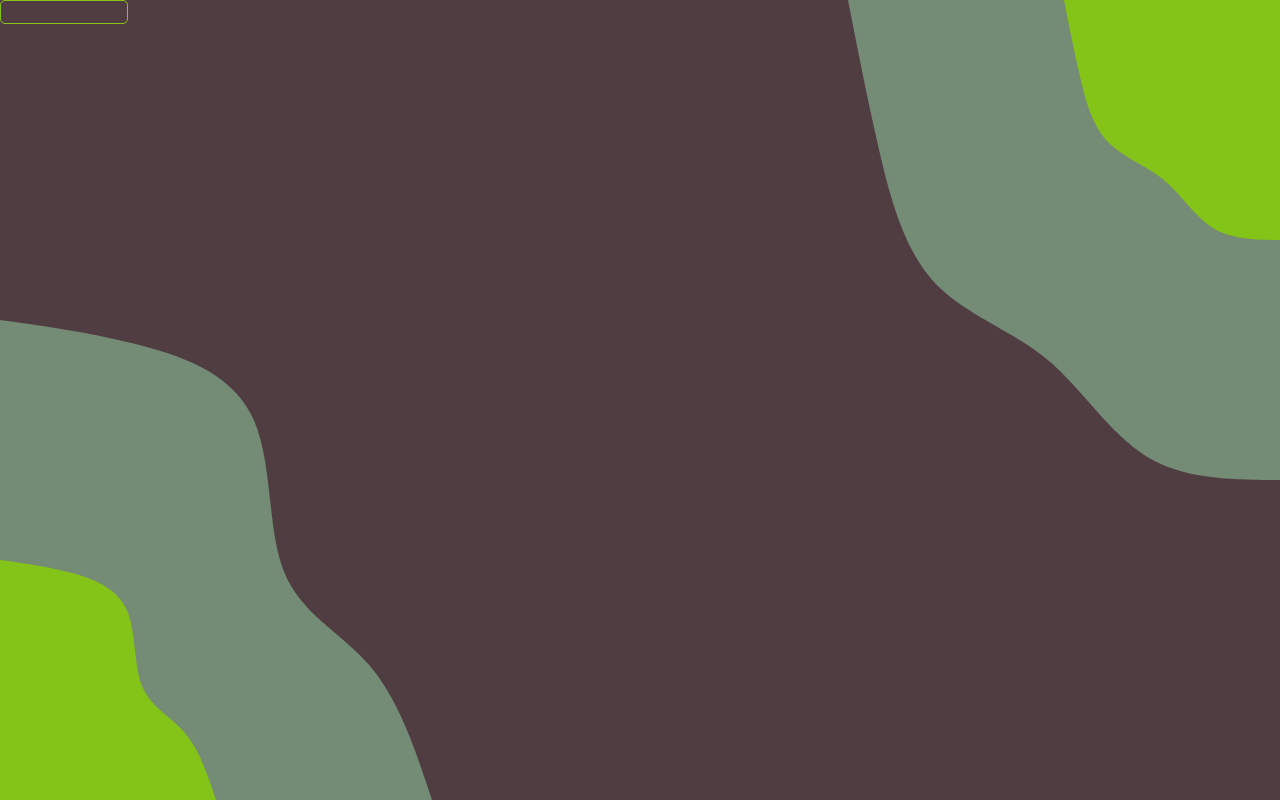
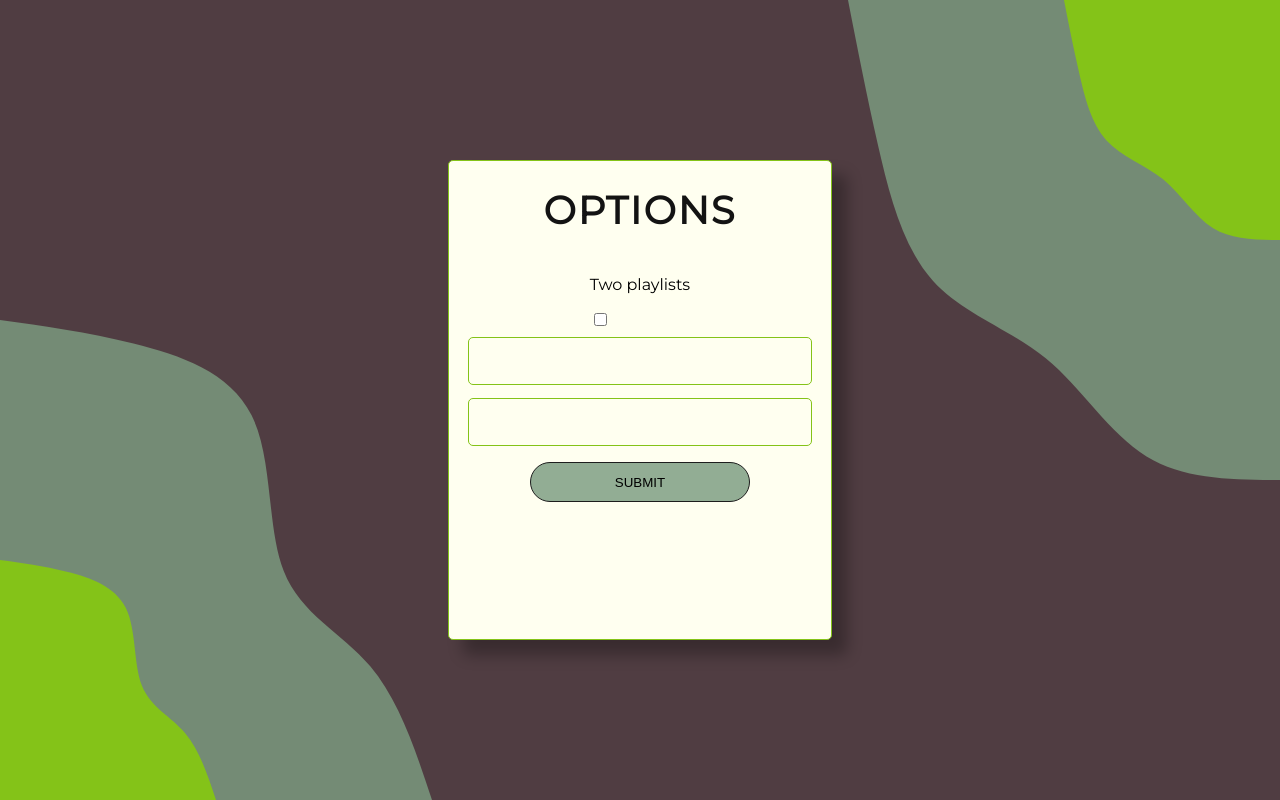
Before and after one commit to NikitaLafinskiy/workout-player, a Next.js app: page /modify in a window 1280 px wide. Built offline with nearby package versions, Linux system fonts and the light colour scheme.

Commit message:
redesigning the form

```diff
--- /dev/null
+++ b/Components/Button.js
@@ -0,0 +1,10 @@
+import React from "react";
+import styles from "../styles/components/button.module.css";
+
+export default function FormInput(props) {
+  return (
+    <button onClick={props.handleClick} style={props.style} id={styles.button}>
+      {props.children}
+    </button>
+  );
+}
--- a/Components/Circle.js
+++ b/Components/Circle.js
@@ -1,5 +1,5 @@
-import styles from '../styles/components/circle.module.css';
-import Link from 'next/link';
+import styles from "../styles/components/circle.module.css";
+import Link from "next/link";
 
 const Circle = (props, ref) => {
   const styleID = props.index ? styles.circle : styles.videoCircle;
--- a/Components/Countdown.js
+++ b/Components/Countdown.js
@@ -1,5 +1,5 @@
-import { useState, useEffect } from 'react';
-import styles from '../styles/components/countdown.module.css';
+import { useState, useEffect } from "react";
+import styles from "../styles/components/countdown.module.css";
 
 const Countdown = (props, ref) => {
   const [time, setTime] = useState(0);
@@ -12,7 +12,7 @@ const Countdown = (props, ref) => {
   }, [null]);
   return (
     <div id={styles.countdownWrap}>
-      <div id={styles.bar} style={{ width: 100 - time + '%' }}></div>{' '}
+      <div id={styles.bar} style={{ width: 100 - time + "%" }}></div>{" "}
     </div>
   );
 };
--- a/Components/FormInput.js
+++ b/Components/FormInput.js
@@ -1,5 +1,5 @@
-import React from 'react';
-import styles from '../styles/components/input.module.css';
+import React from "react";
+import styles from "../styles/components/input.module.css";
 
 export default function FormInput(props) {
   return (
@@ -8,6 +8,7 @@ export default function FormInput(props) {
       style={props.style}
       onChange={props.handleChange}
       value={props.value}
+      placeholder={props.placeholder}
     />
   );
 }
--- /dev/null
+++ b/Components/FormWrapper.js
@@ -0,0 +1,6 @@
+import React from "react";
+import styles from "../styles/components/form.module.css";
+
+export default function FormInput(props) {
+  return <div id={styles.form}>{props.children}</div>;
+}
--- a/package.json
+++ b/package.json
@@ -12,7 +12,7 @@
     "@google-cloud/vision": "^2.3.8",
     "@thelevicole/youtube-to-html5-loader": "^4.0.1",
     "axios": "^0.21.1",
-    "next": "11.0.1",
+    "next": "^11.0.1",
     "react": "17.0.2",
     "react-dom": "17.0.2"
   },
--- a/pages/modify.js
+++ b/pages/modify.js
@@ -1,11 +1,24 @@
-import React, { useEffect, useState, useContext } from 'react';
-import Image from 'next/image';
-import FormInput from '../Components/FormInput';
+import React, { useEffect, useState, useContext } from "react";
+import Image from "next/image";
+import FormInput from "../Components/FormInput";
+import FormWrapper from "../Components/FormWrapper";
+import Button from "../Components/Button";
 
 function Index(props) {
   return (
     <>
-      <FormInput style={{ zIndex: 999 }} />
+      <FormWrapper>
+        <h1>Options</h1>
+        <div>
+          <p>Two playlists</p>
+          <input type='checkbox' />
+        </div>
+
+        <FormInput placeholder="The first playlist's link: " />
+        <FormInput placeholder="The second playlist's link: " />
+        <Button> Submit</Button>
+      </FormWrapper>
+
       <Image src='/images/landing.svg' alt='landing image' layout='fill' />
     </>
   );
--- /dev/null
+++ b/styles/components/button.module.css
@@ -0,0 +1,9 @@
+#button {
+  background-color: #92ad94;
+  text-transform: uppercase;
+  width: 220px;
+  height: 40px;
+  border: 1px solid #1d1d1d;
+  border-radius: 50px;
+  margin: 10px;
+}
--- /dev/null
+++ b/styles/components/form.module.css
@@ -0,0 +1,38 @@
+#form {
+  display: flex;
+  flex-direction: column;
+  width: 30vw;
+  height: 60vh;
+  border-radius: 5px;
+  border: 1px solid #84c318;
+  position: absolute;
+  top: 50%;
+  left: 50%;
+  transform: translate(-50%, -50%);
+  z-index: 1000;
+  justify-content: flex-start;
+  align-items: center;
+  background-color: ivory;
+  /* box-shadow: 0 0 10px #92ad94; */
+  box-shadow: 15px 15px 15px #0000004b;
+}
+#form h1 {
+  color: rgb(19, 19, 19);
+  text-transform: uppercase;
+  letter-spacing: 2px;
+  font-size: 3vw;
+}
+#form button {
+  justify-self: flex-end;
+}
+@media (max-width: 900px) {
+  #form {
+    width: 50vw;
+  }
+  #form h1 {
+    color: rgb(14, 14, 14);
+    text-transform: uppercase;
+    letter-spacing: 2px;
+    font-size: 6vw;
+  }
+}
--- a/styles/components/input.module.css
+++ b/styles/components/input.module.css
@@ -1,8 +1,39 @@
 #input {
-  width: 10vw;
-  height: 3vh;
+  width: 90%;
+  height: 6vh;
   background-color: transparent;
   border: 1px solid #84c318;
   position: relative;
   border-radius: 5px;
+  margin: 10px;
+  font-size: 1vw;
+  color: ivory;
+  padding: 10px;
 }
+#input::placeholder {
+  font-size: 1vw;
+  color: ivory;
+}
+#input:focus {
+  outline: none;
+  border: 1px solid #84c318;
+  background-color: #84c31825;
+}
+@media (max-width: 1300px) {
+  #input {
+    font-size: 2vw;
+    margin: 0.5vw;
+  }
+  #input::placeholder {
+    font-size: 2vw;
+  }
+}
+@media (max-width: 600px) {
+  #input {
+    font-size: 2.5vw;
+    margin: 0.75vw;
+  }
+  #input::placeholder {
+    font-size: 2.5vw;
+  }
+}
```
Also changed, not shown: 1 other file (tests, documents, lock files or other folders).
